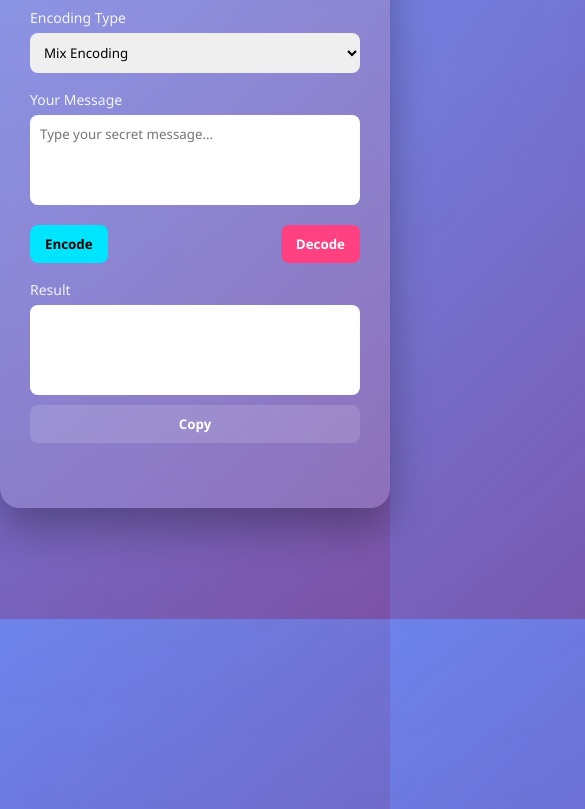
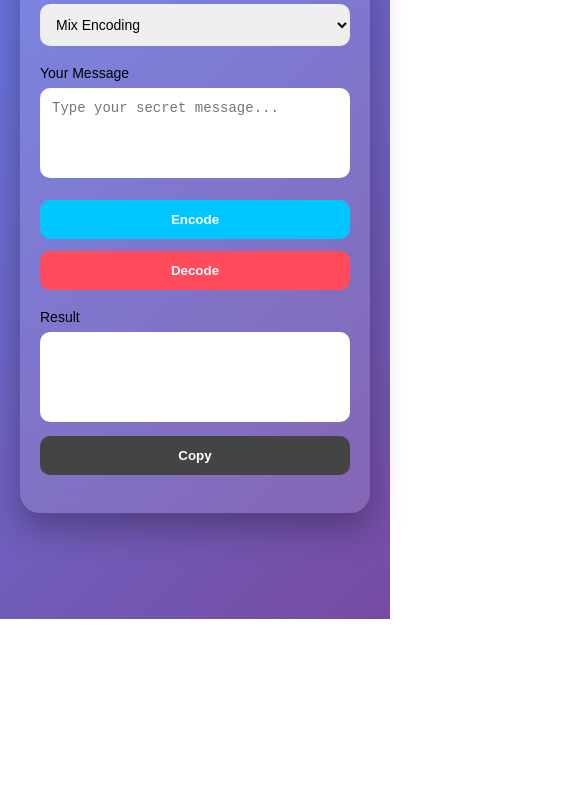
Before and after one commit to ShubhamTiwari-bot/secret-message-encoder, a plain HTML site: page frontend/index.html in a window 390 px wide. Shown: the part 225-1034 px from the top of the page, 585 px wide, since content can reach past the window. After the commit the page ends 844 px from the top, so only its background shows below. Drawn offline with Linux system fonts and the light colour scheme.

Commit message:
Responsive design for mobile and laptop

```diff
--- a/frontend/index.html
+++ b/frontend/index.html
@@ -2,13 +2,13 @@
 <html lang="en">
 <head>
     <meta charset="UTF-8">
+    <meta name="viewport" content="width=device-width, initial-scale=1.0">
     <title>Secret Message Encoder</title>
     <link rel="stylesheet" href="style.css">
 </head>
 <body>
 
-<div class="background"></div>
-
+<div class="container">
     <div class="card">
         <h1>🔐 Secret Encoder</h1>
         <p class="subtitle">Encode & Decode Messages Securely</p>
@@ -18,7 +18,7 @@
             <select id="encodingType">
                 <option value="mix">Mix Encoding</option>
                 <option value="binary">Binary Encoding</option>
-            <option value="understandable">understandable language</option>
+                <option value="understandable">Understandable Language</option>
             </select>
         </div>
 
@@ -40,6 +40,7 @@
 
         <div id="status"></div>
     </div>
+</div>
 
 <script src="script.js"></script>
 </body>
--- a/frontend/style.css
+++ b/frontend/style.css
@@ -1,124 +1,123 @@
 * {
     box-sizing: border-box;
-    margin: 0;
-    padding: 0;
-    font-family: "Segoe UI", sans-serif;
 }
 
 body {
-    height: 100vh;
+    margin: 0;
+    font-family: Arial, sans-serif;
+    background: linear-gradient(135deg, #667eea, #764ba2);
+}
+
+/* Center container */
+.container {
+    min-height: 100vh;
     display: flex;
     justify-content: center;
     align-items: center;
-    background: linear-gradient(135deg, #667eea, #764ba2);
-    overflow: hidden;
+    padding: 20px;
 }
 
-.background {
-    position: absolute;
-    width: 200%;
-    height: 200%;
-    background: radial-gradient(circle at 30% 30%, rgba(255,255,255,0.1), transparent);
-    animation: float 8s infinite alternate ease-in-out;
+/* Card */
+.card {
+    background: rgba(255, 255, 255, 0.12);
+    backdrop-filter: blur(15px);
+    padding: 30px;
+    border-radius: 20px;
+    width: 100%;
+    max-width: 500px;
+    box-shadow: 0 15px 35px rgba(0,0,0,0.3);
 }
 
-@keyframes float {
-    from { transform: translate(-10%, -10%); }
-    to { transform: translate(10%, 10%); }
-}
-
-.card {
-    position: relative;
-    width: 420px;
-    padding: 30px;
-    border-radius: 20px;
-    backdrop-filter: blur(20px);
-    background: rgba(255, 255, 255, 0.15);
-    box-shadow: 0 20px 40px rgba(0,0,0,0.3);
-    color: white;
-}
-
+/* Headings */
 h1 {
+    margin: 0;
     text-align: center;
-    margin-bottom: 5px;
+    font-size: 24px;
 }
 
 .subtitle {
     text-align: center;
-    margin-bottom: 20px;
+    font-size: 14px;
+    margin-bottom: 25px;
     opacity: 0.8;
 }
 
+/* Form */
 .form-group {
-    margin-bottom: 15px;
+    margin-bottom: 18px;
 }
 
 label {
     font-size: 14px;
-    opacity: 0.9;
+    font-weight: 500;
 }
 
-textarea, select {
+textarea,
+select {
     width: 100%;
-    padding: 10px;
-    margin-top: 5px;
-    border-radius: 8px;
+    margin-top: 6px;
+    padding: 12px;
+    border-radius: 10px;
     border: none;
-    resize: none;
-    outline: none;
+    font-size: 14px;
 }
 
 textarea {
-    height: 90px;
+    resize: none;
+    min-height: 90px;
 }
 
+/* Buttons */
 .button-group {
     display: flex;
-    justify-content: space-between;
-    margin-bottom: 15px;
+    gap: 12px;
+    margin-bottom: 18px;
 }
 
 button {
-    padding: 10px 15px;
+    padding: 12px;
+    border-radius: 10px;
     border: none;
-    border-radius: 8px;
     cursor: pointer;
-    transition: 0.3s ease;
     font-weight: bold;
+    flex: 1;
+    transition: 0.2s ease;
+}
+
+button:hover {
+    transform: scale(1.02);
 }
 
 .primary {
-    background: #00e5ff;
-    color: black;
-}
-
-.primary:hover {
-    transform: scale(1.05);
+    background: #00c6ff;
+    color: white;
 }
 
 .secondary {
-    background: #ff4081;
+    background: #ff4b5c;
     color: white;
 }
 
-.secondary:hover {
-    transform: scale(1.05);
-}
-
 .copy-btn {
-    margin-top: 5px;
+    margin-top: 10px;
     width: 100%;
-    background: #ffffff22;
+    background: #444;
     color: white;
 }
 
-.copy-btn:hover {
-    background: #ffffff44;
+/* Mobile Optimization */
+@media (max-width: 480px) {
+
+    .card {
+        padding: 20px;
+        max-width: 100%;
+    }
+
+    .button-group {
+        flex-direction: column;
+    }
+
+    h1 {
+        font-size: 20px;
+    }
 }
-
-#status {
-    text-align: center;
-    margin-top: 10px;
-    font-size: 14px;
-    min-height: 20px;
-}
```
Lines whose indentation alone changed are shown as unchanged.
